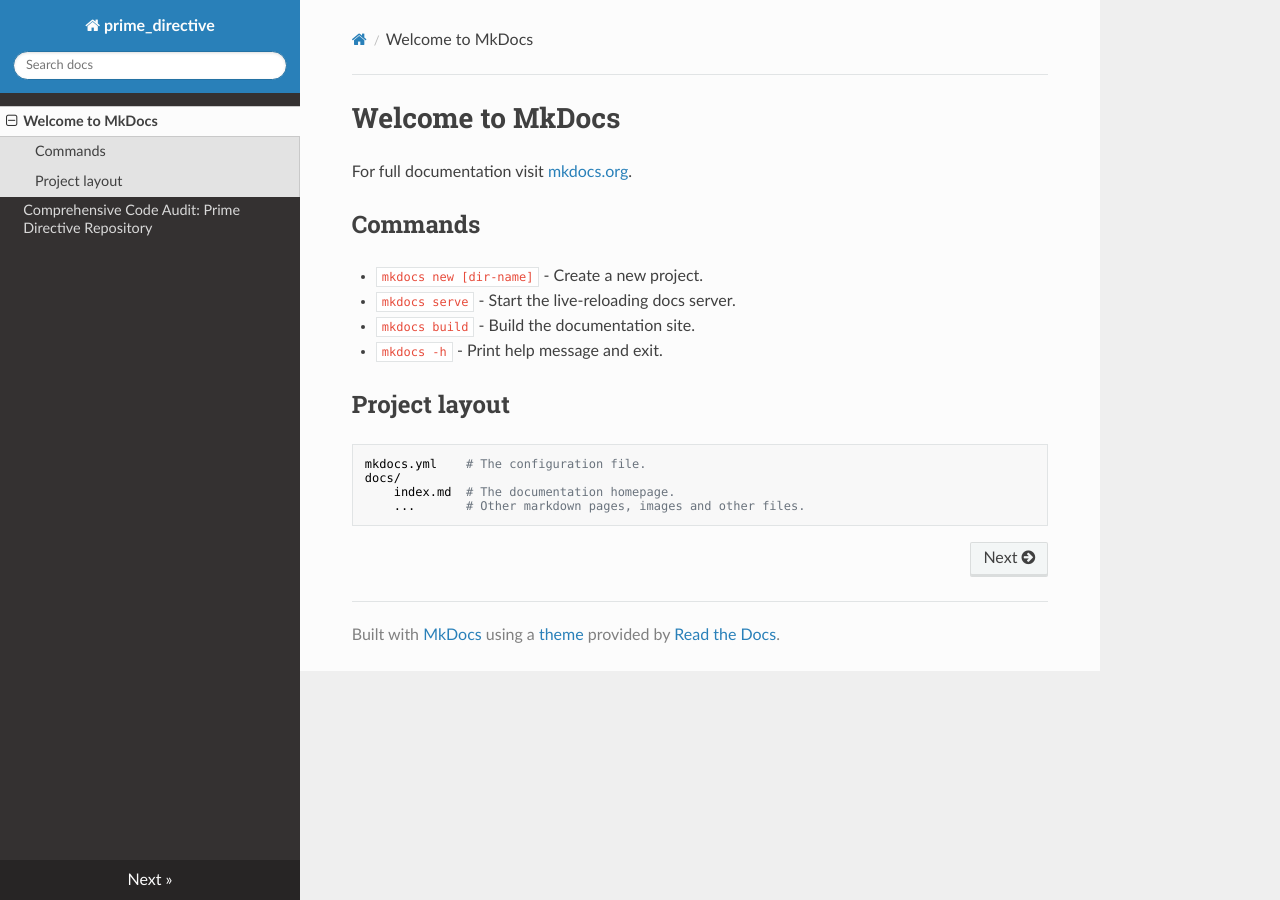
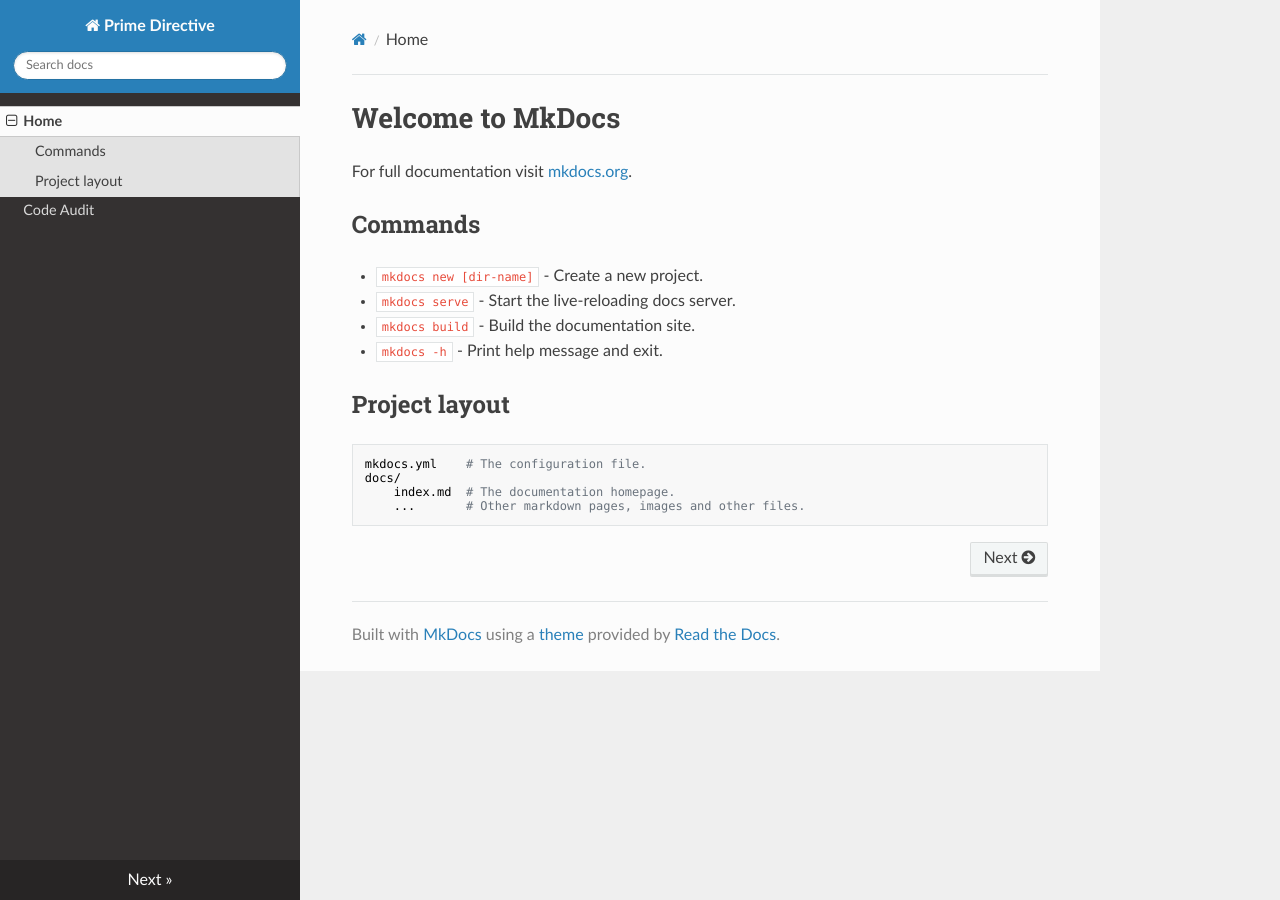
Before and after one commit to ImmortalDemonGod/prime-directive, an MkDocs documentation site: the page built from docs/index.md, in a window 1280 px wide. Built offline with MkDocs 1.6.1, drawn with Linux system fonts in a browser that asks for light colours; nearby versions of some CDN libraries; some of the changed lines change nothing that is shown.

Commit message:
📝 docs(mkdocs): update site name and add description
- change site name to "Prime Directive" for branding
- add a site description for clarity on purpose
- structure theme and navigation for better organization

```diff
--- a/mkdocs.yml
+++ b/mkdocs.yml
@@ -1,2 +1,7 @@
-site_name: prime_directive
-theme: readthedocs
+site_name: Prime Directive
+site_description: AI-powered context preservation system for multi-repository development
+theme:
+  name: readthedocs
+nav:
+  - Home: index.md
+  - Code Audit: CODE-AUDIT-V1.0-PRIME-DIRECTIVE_2025-12-14_01.md
```
